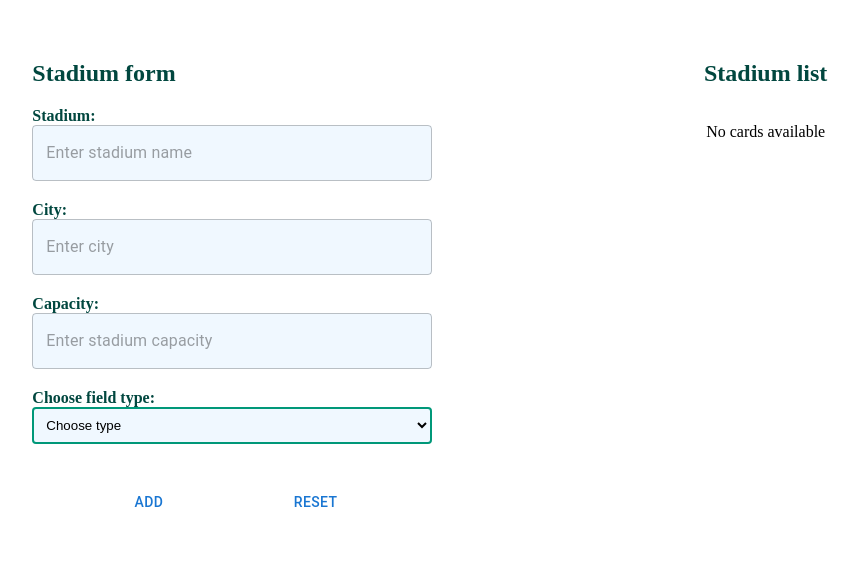
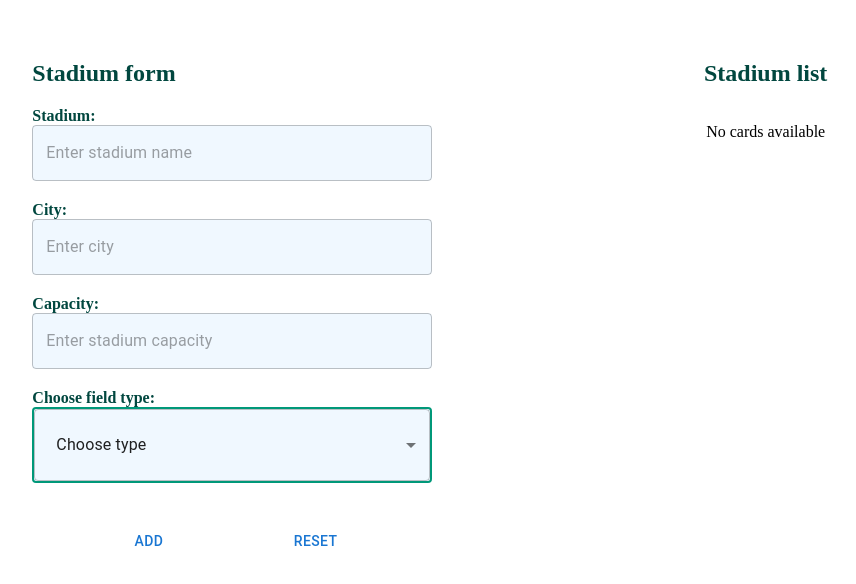
Before and after one commit to proga-react-practice/sigma-ivan-ostapiv, a React (Vite) app: page / in a window 1280 px wide. Shown: the top 584 px of the page, without its empty margins (141-997 px from the left). Built offline with nearby package versions, Linux system fonts and the light colour scheme.

Commit message:
Update Select component through MUI Select, MenuItem and FormControl integration

```diff
--- a/src/components/Select.tsx
+++ b/src/components/Select.tsx
@@ -1,5 +1,6 @@
-import React, {ChangeEvent} from "react";
-
+import MenuItem from "@mui/material/MenuItem";
+import FormControl from "@mui/material/FormControl";
+import MuiSelect, {SelectChangeEvent} from "@mui/material/Select";
 interface SelectProps {
     options: {label: string; value: string | number}[];
     value: string;
@@ -8,26 +9,37 @@ interface SelectProps {
     id?: string;
     name?: string;
     selectRef?: React.Ref<HTMLSelectElement>;
-    onChange: (e: ChangeEvent<HTMLSelectElement>) => void;
+    onChange: (e: SelectChangeEvent<string>) => void;
 }
 
 const Select: React.FC<SelectProps> = ({
     options,
+    value,
     placeholder,
+    onChange,
     selectRef,
     ...props
 }) => {
     return (
-        <select ref={selectRef} {...props}>
-            <option value="" hidden>
-                {placeholder}
-            </option>
-            {options.map((option, index) => (
-                <option key={index} value={option.value}>
-                    {option.label}
-                </option>
-            ))}
-        </select>
+        <FormControl fullWidth>
+            <MuiSelect
+                labelId={props.id}
+                value={value}
+                onChange={onChange}
+                inputRef={selectRef}
+                {...props}
+                displayEmpty
+            >
+                <MenuItem value="" disabled hidden>
+                    {placeholder}
+                </MenuItem>
+                {options.map((option, index) => (
+                    <MenuItem key={index} value={option.value}>
+                        {option.label}
+                    </MenuItem>
+                ))}
+            </MuiSelect>
+        </FormControl>
     );
 };
 
```
